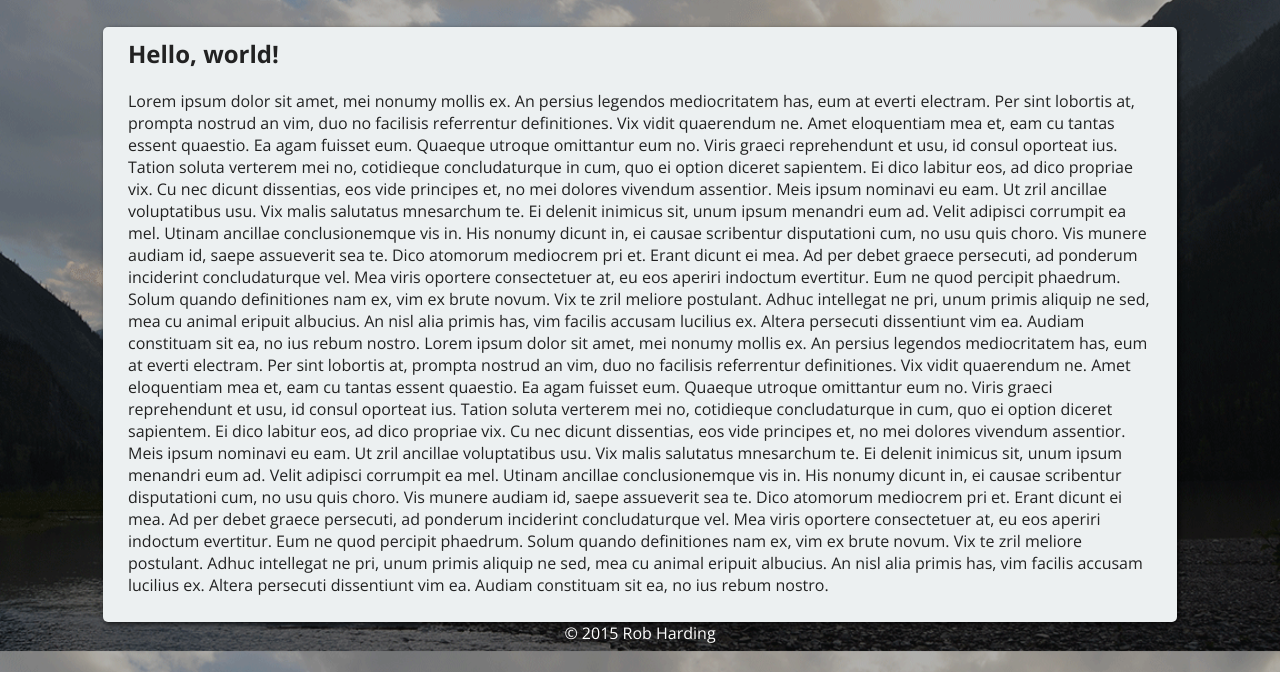
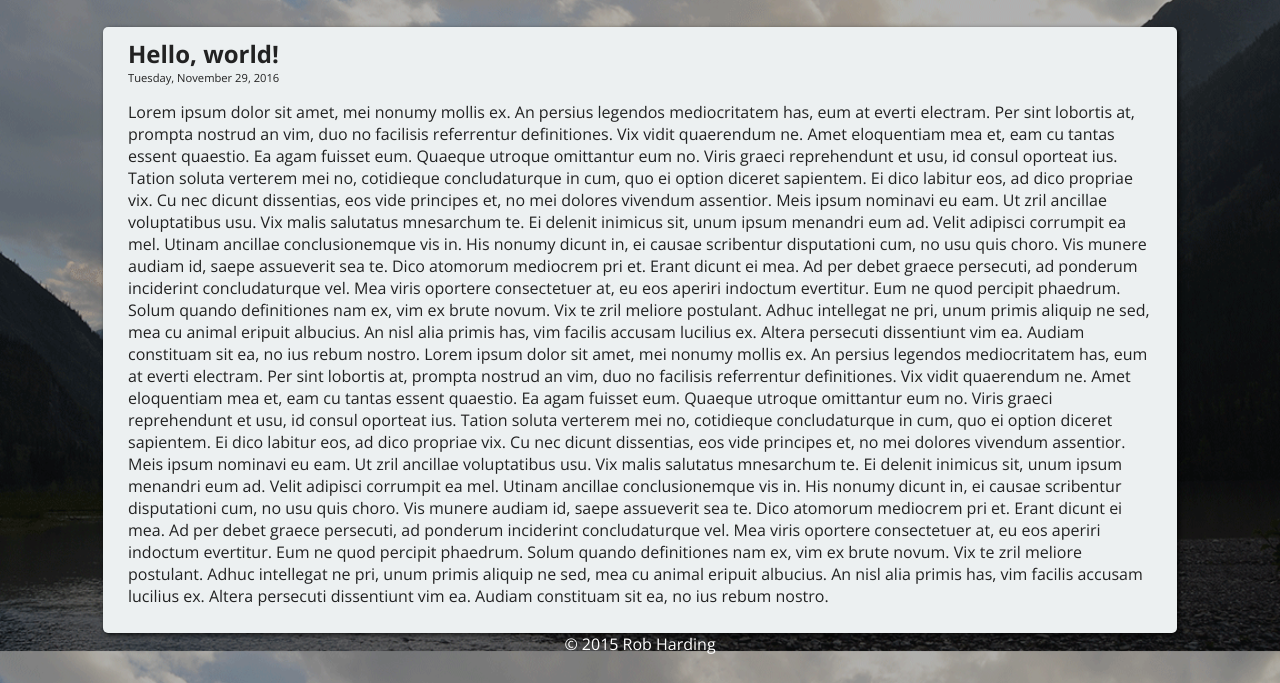
Before and after one commit to robharding/robharding.github.io, a plain HTML site: page index.html in a window 1280 px wide. Shown: the part 149-832 px from the top of the page. Drawn offline with nearby package versions, Linux system fonts and the light colour scheme.

Commit message:
Added date to post

```diff
--- a/css/style.css
+++ b/css/style.css
@@ -109,3 +109,10 @@ section {
 section h2 {
   margin: 0 0 20px 0;
 }
+
+section #date {
+  display: block;
+  margin-top: -20px;
+  font-weight: normal;
+  font-size: 0.7em;
+}
--- a/index.html
+++ b/index.html
@@ -21,6 +21,7 @@
     </div>
     <section>
       <h2>Hello, world!</h2>
+      <span id="date">Tuesday, November 29, 2016</span>
       <p>
         Lorem ipsum dolor sit amet, mei nonumy mollis ex. An persius legendos mediocritatem has, eum at everti electram. Per sint lobortis at, prompta nostrud an vim, duo no facilisis referrentur definitiones. Vix vidit quaerendum ne. Amet eloquentiam mea et, eam cu tantas essent quaestio. Ea agam fuisset eum.
         Quaeque utroque omittantur eum no. Viris graeci reprehendunt et usu, id consul oporteat ius. Tation soluta verterem mei no, cotidieque concludaturque in cum, quo ei option diceret sapientem. Ei dico labitur eos, ad dico propriae vix. Cu nec dicunt dissentias, eos vide principes et, no mei dolores vivendum assentior. Meis ipsum nominavi eu eam.
```
